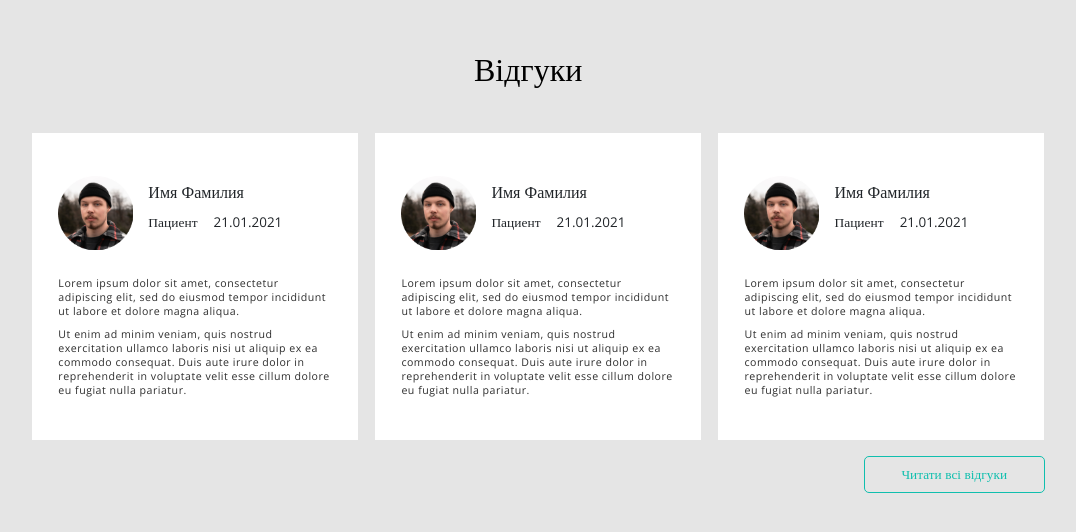
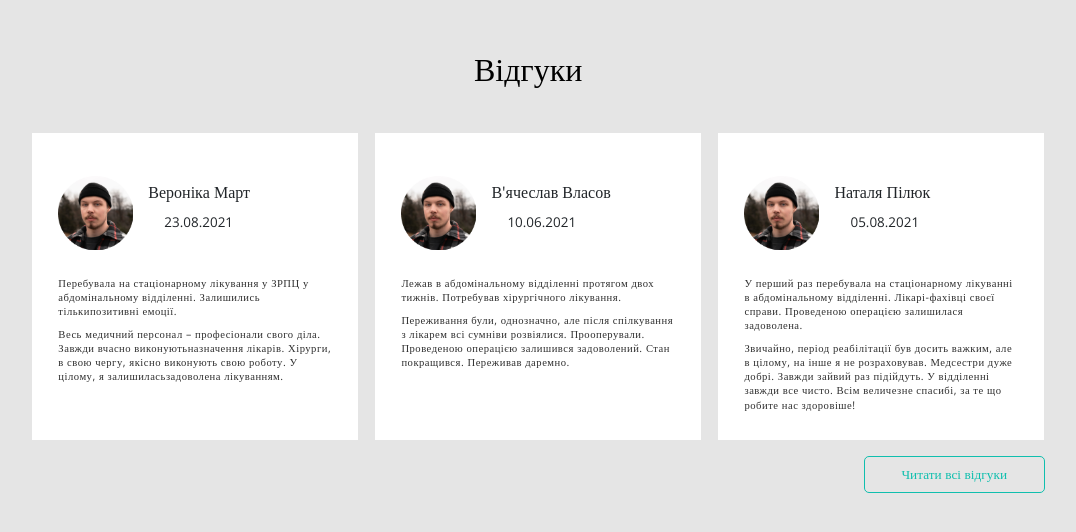
Before and after one commit to vladBrownDev/zrpc, a React (Create React App) app: page / in a window 1280 px wide. Shown: the part 2223-2755 px from the top of the page, without its empty margins (102-1178 px from the left). Built offline with nearby package versions, Linux system fonts and the light colour scheme.

Commit message:
add reviews

```diff
--- a/src/App.js
+++ b/src/App.js
@@ -287,7 +287,21 @@ class App extends Component {
           <section id="reviews">
 
             <div id="reviewGrid">
-              <Review1/> <Review1/> <Review1/>
+              <Review1 name={this.state.currentLang.patientReviews.partient1.name}
+                date={'23.08.2021'}
+                review1={this.state.currentLang.patientReviews.partient1.review1}
+                review2={this.state.currentLang.patientReviews.partient1.review2}
+                />
+              <Review1 name={this.state.currentLang.patientReviews.partient2.name}
+                date={'10.06.2021'}
+                review1={this.state.currentLang.patientReviews.partient2.review1}
+                review2={this.state.currentLang.patientReviews.partient2.review2}
+                />
+              <Review1 name={this.state.currentLang.patientReviews.partient3.name}
+                date={'05.08.2021'}
+                review1={this.state.currentLang.patientReviews.partient3.review1}
+                review2={this.state.currentLang.patientReviews.partient3.review2}
+                />
             </div>
               <motion.a  whileTap={{ scale: 0.9 }} id="readReviews"  rel="noreferrer" target="_blank" href="https://www.google.com/search?q=%D0%B7%D1%80%D0%BF%D1%86&oq=%D0%B7%D1%80%D0%BF%D1%86&aqs=chrome..69i57j46i39i175i199j0i1i10j0i1l2j69i60l2.976j0j7&sourceid=chrome&ie=UTF-8#lrd=0x40dc5ee6088d346f:0x9dbe02740ea7d681,1,,,">
                 <div>
--- a/src/languages.js
+++ b/src/languages.js
@@ -93,6 +93,29 @@ const lang = {
             mail:"Пошта",
             adress:"Адреса:",
             adressDesk:"вул. Культурна, 177А, Запоріжжя, Запорізька область"
+        },
+        patientReviews: {
+            partient1: {
+                name: "Вероніка Март",
+                position: "Пацієнт",
+                review1: "Перебувала на стаціонарному лікування у ЗРПЦ у абдомінальному відділенні. Залишились тільки" +
+                "позитивні емоції.",
+                review2: "Весь медичний персонал – професіонали свого діла. Завжди вчасно виконують" +
+                "назначення лікарів. Хірурги, в свою чергу, якісно виконують свою роботу. У цілому, я залишилась" +
+                "задоволена лікуванням."
+            },
+            partient2: {
+                name: "В'ячеслав Власов",
+                position: "Пацієнт",
+                review1: "Лежав в абдомінальному відділенні протягом двох тижнів. Потребував хірургічного лікування.",
+                review2: "Переживання були, однозначно, але після спілкування з лікарем всі сумніви розвіялися. Прооперували. Проведеною операцією залишився задоволений. Стан покращився. Переживав даремно."
+            },
+            partient3: {
+                name: "Наталя Пілюк",
+                position: "Пацієнт",
+                review1: "У перший раз перебувала на стаціонарному лікуванні в абдомінальному відділенні. Лікарі-фахівці своєї справи. Проведеною операцією залишилася задоволена.",
+                review2: "Звичайно, період реабілітації був досить важким, але в цілому, на інше я не розраховував. Медсестри дуже добрі. Завжди зайвий раз підійдуть. У відділенні завжди все чисто. Всім величезне спасибі, за те що робите нас здоровіше! "
+            }
         }
     },
     rus : {
@@ -188,6 +211,29 @@ const lang = {
             mail:"Почта:",
             adress:"Адрес:",
             adressDesk:"ул. Культурная, 177А, Запорожье, Запорожская область"
+        },
+        patientReviews: {
+            partient1: {
+                name: "Вероника Март",
+                position: "Пациент",
+                review1: "Находилась на стационарном лечении в ЗРПЦ в абдоминальном отделении. Остались только " +
+                "положительные эмоции.",
+                review2: "Весь медицинский персонал - профессионалы своего дела. Всегда вовремя выполняют "+
+                "назначения врачей. Хирурги, в свою очередь, качественно выполняют свою работу. В целом, я осталась " +
+                "довольна лечением."
+            },
+            partient2: {
+                name: "Вячеслав Власов",
+                position: "Пациент",
+                review1: "Лежал в абдоминальном отделении на протяжении двух недель. Нуждался в хирургическом лечении.",
+                review2: "Переживания были, однозначно, но после общения с врачём все сомнения развеялись. Прооперировали. Проведенной операцией остался доволен. Состояние улучшилось. Переживал зря."
+            },
+            partient3: {
+                name: "Наталья Пилюк",
+                position: "Пациент",
+                review1: "В первый раз находилась на стационарном лечении в абдоминальном отделении. Врачи-специалисты своего дела. Проведенной операцией осталась довольна.",
+                review2: "Конечно, период реабилитации был достаточно тяжелым, но в целом ,на другое я не расчитывала. Медсестры очень добрые. Всегда лишний раз подойдут. В отделении всегда все чисто. Всем огромное спасибо, за то что делаете нас здоровее!"
+            }
         }
     }
 }
--- a/src/reviews/review1.js
+++ b/src/reviews/review1.js
@@ -1,7 +1,7 @@
 import './review.css';
 import React from "react"
 
-export default function Review1 () {
+export default function Review1 (props) {
     return (
         <div id="firstReview">
             <div id="reviewRight">
@@ -9,19 +9,19 @@ export default function Review1 () {
                     <div id="patientPic"></div>
                     <div id="rewNameShell">
                         <div id="patientName">
-                            Имя Фамилия
+                            {props.name}
                         </div>
 
                         <div id="downPatient">
-                            <span>Пациент</span>
-                            <span>21.01.2021</span>
+                            <span></span>
+                            <span>{props.date}</span>
                         </div>
                     </div>
 
                 </div>
                 <div id="reviewText">
-                        <p>Lorem ipsum dolor sit amet, consectetur adipiscing elit, sed do eiusmod tempor incididunt ut labore et dolore magna aliqua. </p>
-                        <p>Ut enim ad minim veniam, quis nostrud exercitation ullamco laboris nisi ut aliquip ex ea commodo consequat. Duis aute irure dolor in reprehenderit in voluptate velit esse cillum dolore eu fugiat nulla pariatur.</p>
+                    <p>{props.review1}</p>
+                    {props.review2 && <p>{props.review2}</p>}
                 </div>
             </div>
         </div>
```
